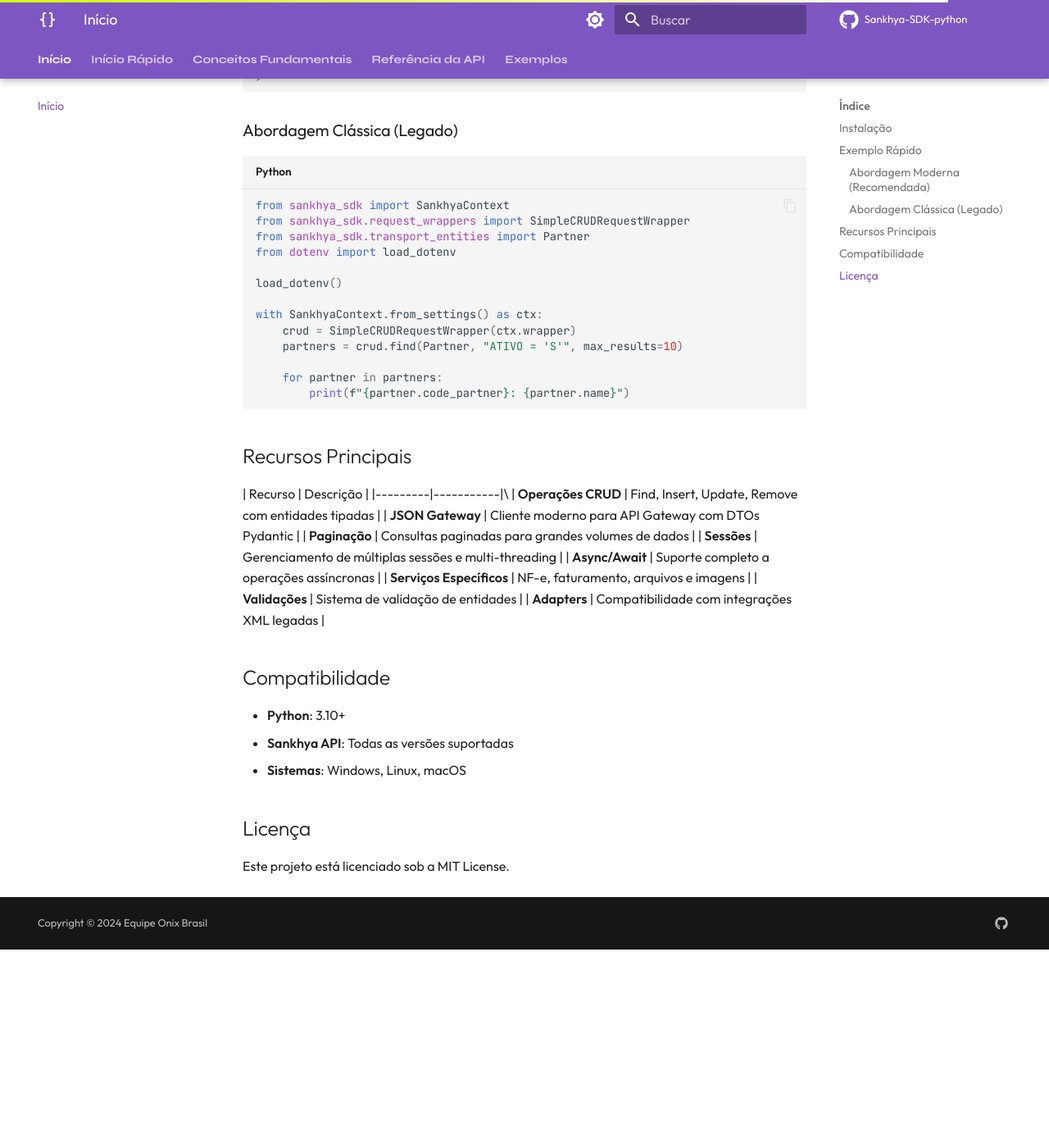
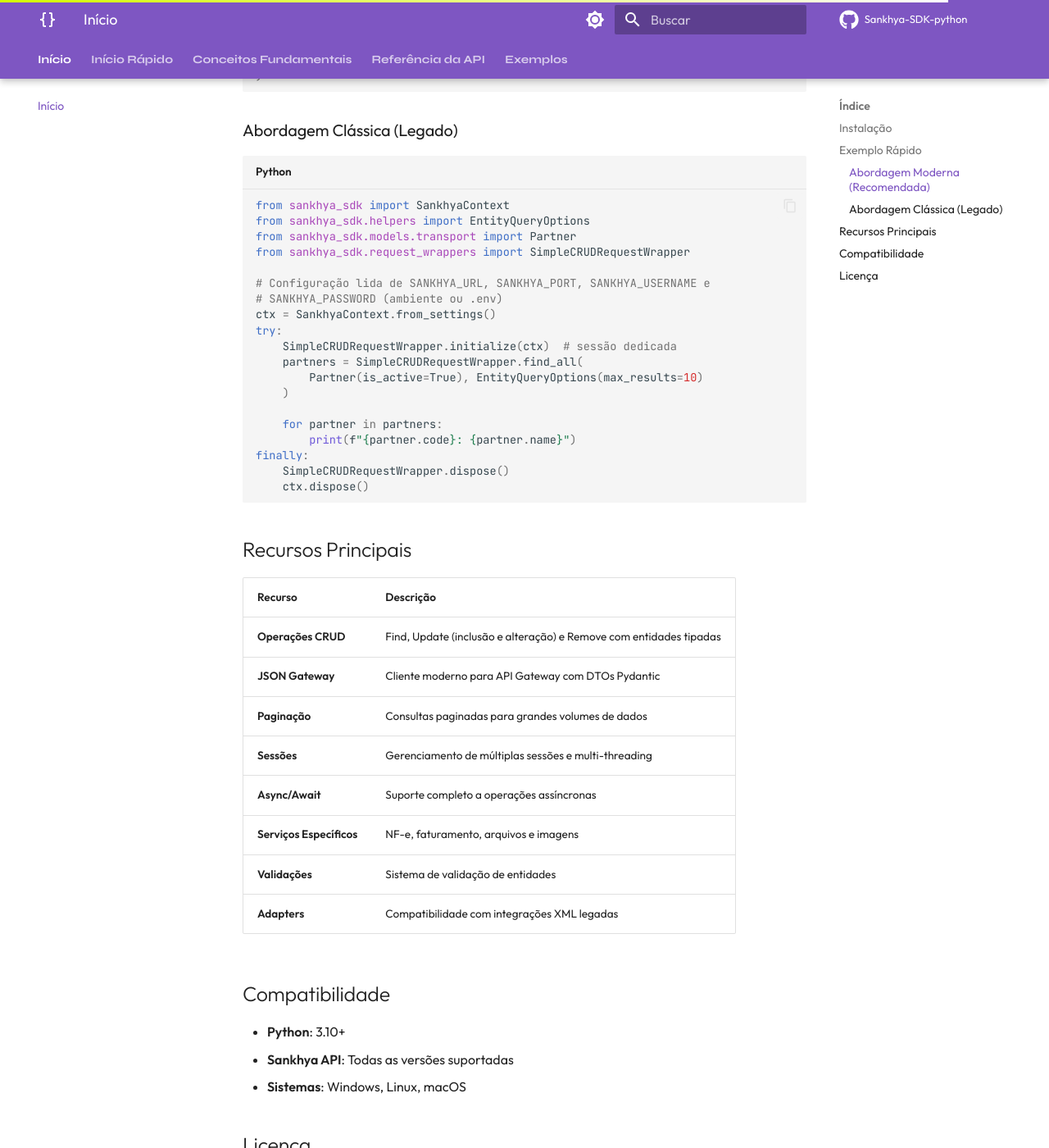
Before and after one commit to ssmvictor/Sankhya-SDK-python, an MkDocs documentation site: the page built from docs/index.md, in a window 1280 px wide and 1400 px high, scrolled down 1357 px. Shown: the whole window at 82% size. Built offline with MkDocs 1.6.1 and Material for MkDocs 9.7.7, drawn with Linux system fonts in a browser that asks for light colours; comment, search, counter and statistics services are not loaded; the version menu is left out; before the commit the page ends 2515 px from its top, so only the background shows below that.

Commit message:
docs: corrigir os snippets legados restantes das paginas iniciais
docs/index.md, gateway-usage.md (codigo antigo da migracao) e
migration_guide.md usavam sankhya_sdk.transport_entities,
SimpleCRUDRequestWrapper(ctx.wrapper), find(Tipo, "criterio") e
atributos inexistentes de ServiceRequest; passam a usar a api real.
examples/index.md cita LiteralCriteria no lugar de FilterExpression, e
o examples/README.md captura AuthNetworkError antes de AuthError, sua
classe base.

Co-Authored-By: Claude Opus 5.5 <noreply@anthropic.com>
Claude-Session: https://claude.ai/code/session_01Pm2tqbW3Ngf58epU9YxjRJ

````diff
--- a/docs/index.md
+++ b/docs/index.md
@@ -78,25 +78,31 @@ result = client.load_records(
 
 ```python
 from sankhya_sdk import SankhyaContext
+from sankhya_sdk.helpers import EntityQueryOptions
+from sankhya_sdk.models.transport import Partner
 from sankhya_sdk.request_wrappers import SimpleCRUDRequestWrapper
-from sankhya_sdk.transport_entities import Partner
-from dotenv import load_dotenv
 
-load_dotenv()
-
-with SankhyaContext.from_settings() as ctx:
-    crud = SimpleCRUDRequestWrapper(ctx.wrapper)
-    partners = crud.find(Partner, "ATIVO = 'S'", max_results=10)
+# Configuração lida de SANKHYA_URL, SANKHYA_PORT, SANKHYA_USERNAME e
+# SANKHYA_PASSWORD (ambiente ou .env)
+ctx = SankhyaContext.from_settings()
+try:
+    SimpleCRUDRequestWrapper.initialize(ctx)  # sessão dedicada
+    partners = SimpleCRUDRequestWrapper.find_all(
+        Partner(is_active=True), EntityQueryOptions(max_results=10)
+    )
 
     for partner in partners:
-        print(f"{partner.code_partner}: {partner.name}")
+        print(f"{partner.code}: {partner.name}")
+finally:
+    SimpleCRUDRequestWrapper.dispose()
+    ctx.dispose()
 ```
 
 ## Recursos Principais
 
 | Recurso | Descrição |
-|---------|-----------|\
-| **Operações CRUD** | Find, Insert, Update, Remove com entidades tipadas |
+|---------|-----------|
+| **Operações CRUD** | Find, Update (inclusão e alteração) e Remove com entidades tipadas |
 | **JSON Gateway** | Cliente moderno para API Gateway com DTOs Pydantic |
 | **Paginação** | Consultas paginadas para grandes volumes de dados |
 | **Sessões** | Gerenciamento de múltiplas sessões e multi-threading |
````
Also changed, not shown: docs/examples/gateway-usage.md (+13 -6 lines), docs/examples/index.md (+1 -1 lines), docs/migration_guide.md (+21 -6 lines), examples/README.md (+3 -3 lines).
